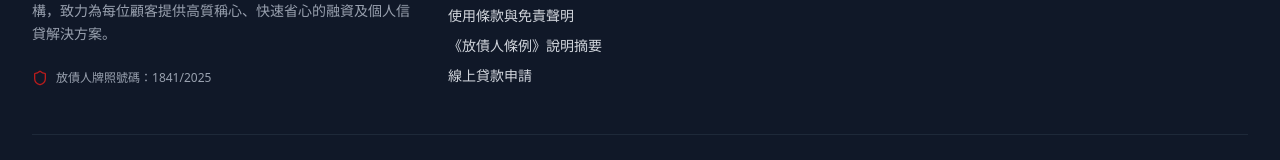
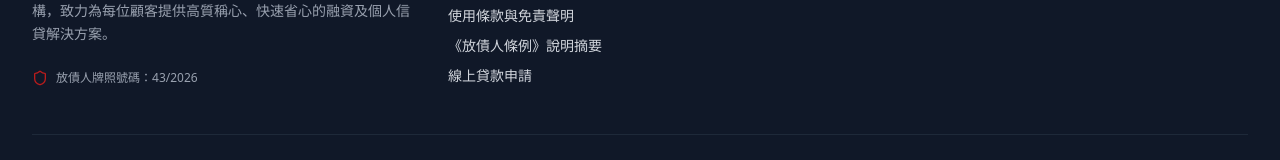
Before and after one commit to dambraandradesif925-prog/grit, a React (Vite) app: page /online in a window 1280 px wide. Shown: the part 2297-2457 px from the top of the page. Built offline with nearby package versions, Linux system fonts and the light colour scheme; no server answers; the database is empty.

Commit message:
chore: update license number and render configuration
Update the default license number to 43/2026 and add schemaVersion to the render configuration.

```diff
--- a/render.yaml
+++ b/render.yaml
@@ -1,3 +1,4 @@
+schemaVersion: 1
 # Render Blueprint config to automatically handle React SPA routes
 services:
   - type: web
--- a/src/types.ts
+++ b/src/types.ts
@@ -132,6 +132,6 @@ export const fallbackFAQs: FAQ[] = [
 
 export const defaultWhatsAppNumber = "85291440242";
 export const defaultThankYouMsg = "請留意你填寫的電郵以及電話，客戶服務主任會盡快聯絡你。";
-export const defaultLicenseNumber = "1841/2025";
+export const defaultLicenseNumber = "43/2026";
 export const defaultCompanyAddress = "香港夏愨道18號海富中心座1201室";
 export const defaultComplaintHotline = "96396851";
```
